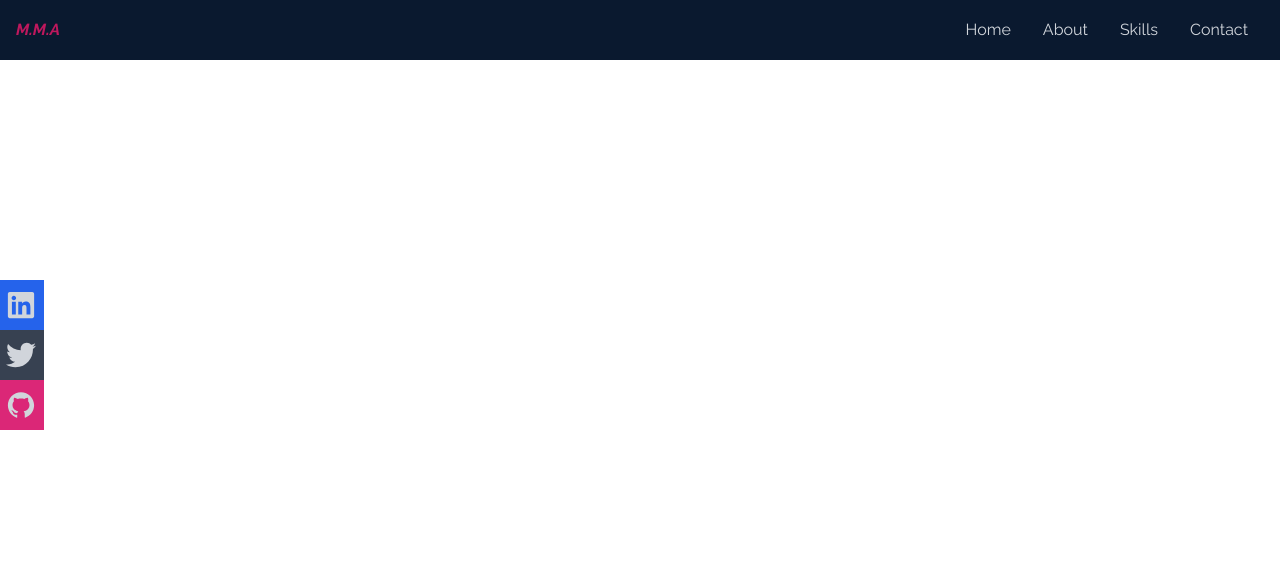
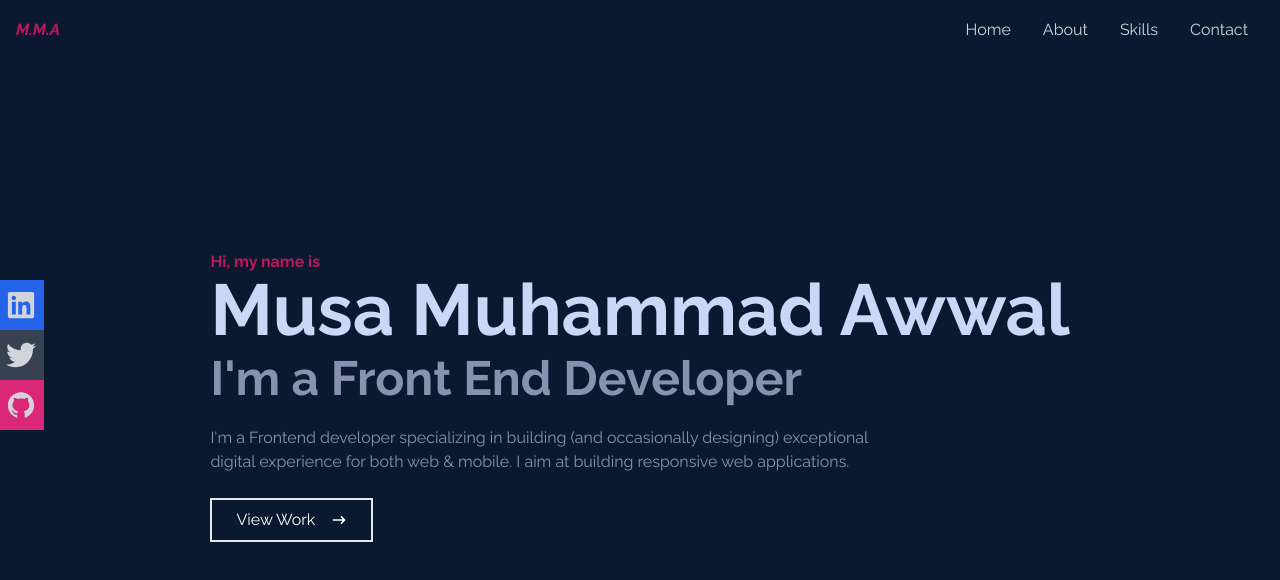
Before and after one commit to techbone/Portfolio-With-Vite, a React (Vite) app: page / in a window 1280 px wide. Shown: the top 580 px of the page. Built offline with nearby package versions, Linux system fonts and the light colour scheme.

Commit message:
feat: created and implemented the Home componet to my App

```diff
--- a/src/App.jsx
+++ b/src/App.jsx
@@ -1,5 +1,6 @@
 import { useState } from "react";
 import "./App.css";
+import Home from "./Components/Home";
 import NavBar from "./Components/NavBar";
 
 function App() {
@@ -8,6 +9,7 @@ function App() {
   return (
     <div className="App">
       <NavBar />
+      <Home />
     </div>
   );
 }
--- /dev/null
+++ b/src/Components/Home/Home.css
@@ -0,0 +1,15 @@
+.Home {
+  @apply w-full h-screen bg-[#0a192f] flex  items-center;
+}
+.home__container {
+  @apply max-w-[1000px] mx-auto px-8;
+}
+.name {
+  @apply text-4xl sm:text-7xl font-bold text-[#ccd6f6];
+}
+.description {
+  @apply text-3xl sm:text-5xl font-bold text-[#8892b0] my-2;
+}
+.button {
+  @apply py-2 my-2 border-2 flex items-center gap-4 px-6 hover:bg-pink-700 hover:border-pink-700;
+}
--- /dev/null
+++ b/src/Components/Home/index.jsx
@@ -0,0 +1,30 @@
+import React from "react";
+import "./Home.css";
+import { HiArrowNarrowRight } from "react-icons/hi";
+
+const Home = () => {
+  return (
+    <div className="Home" name="home">
+      {/* constainer */}
+      <div className="home__container">
+        <p className="text-pink-700 font-bold leading-6">Hi, my name is</p>
+        <h1 className="name">Musa Muhammad Awwal</h1>
+        <h2 className="description">I'm a Front End Developer</h2>
+        <p className="text-[#8892b0] py-4 max-w-[700px]">
+          I'm a Frontend developer specializing in building (and occasionally
+          designing) exceptional digital experience for both web & mobile. I aim
+          at building responsive web applications.
+        </p>
+
+        <button className="button group text-white">
+          View Work
+          <span>
+            <HiArrowNarrowRight className="group-hover:rotate-90 duration-300" />
+          </span>
+        </button>
+      </div>
+    </div>
+  );
+};
+
+export default Home;
```
